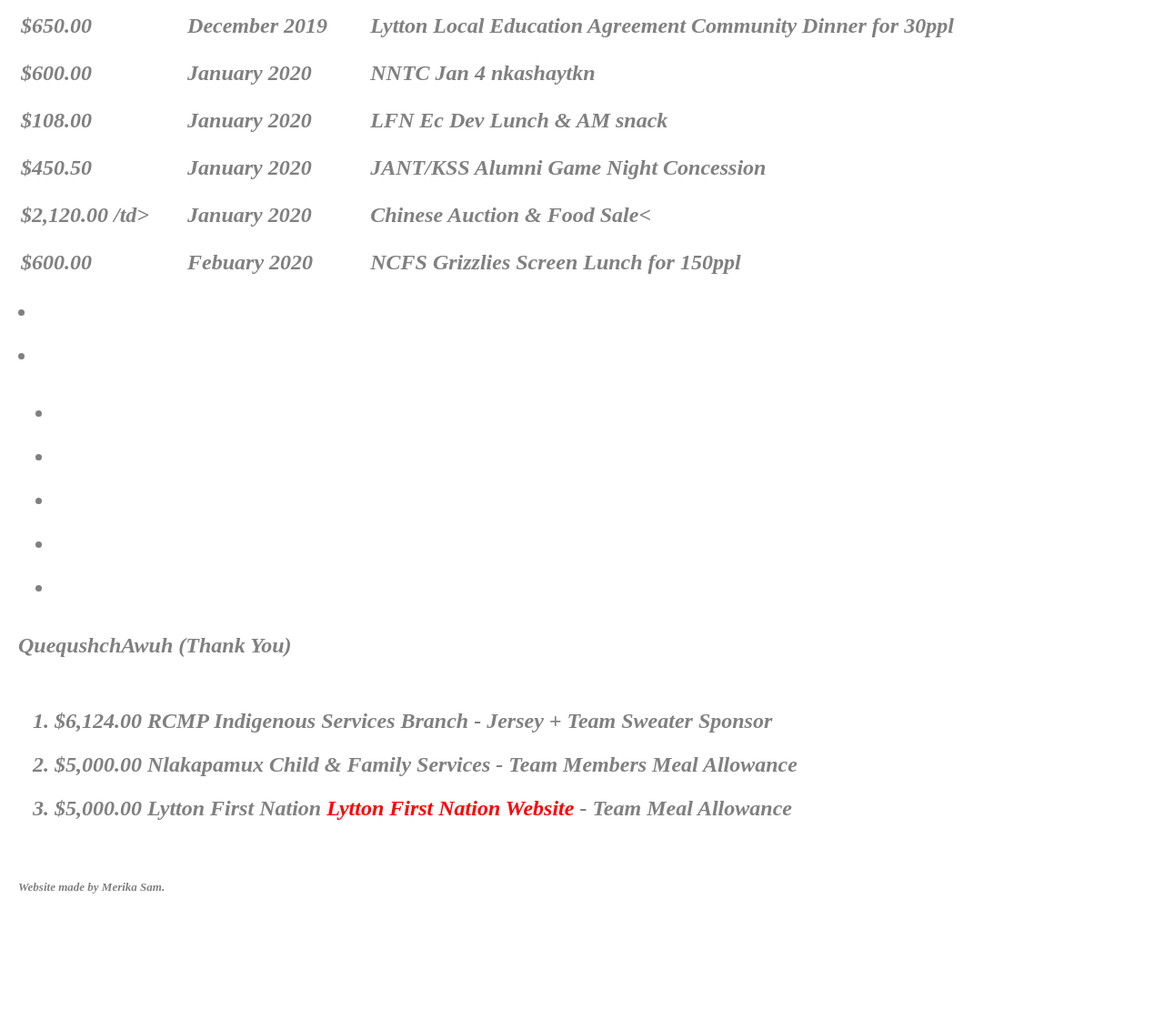
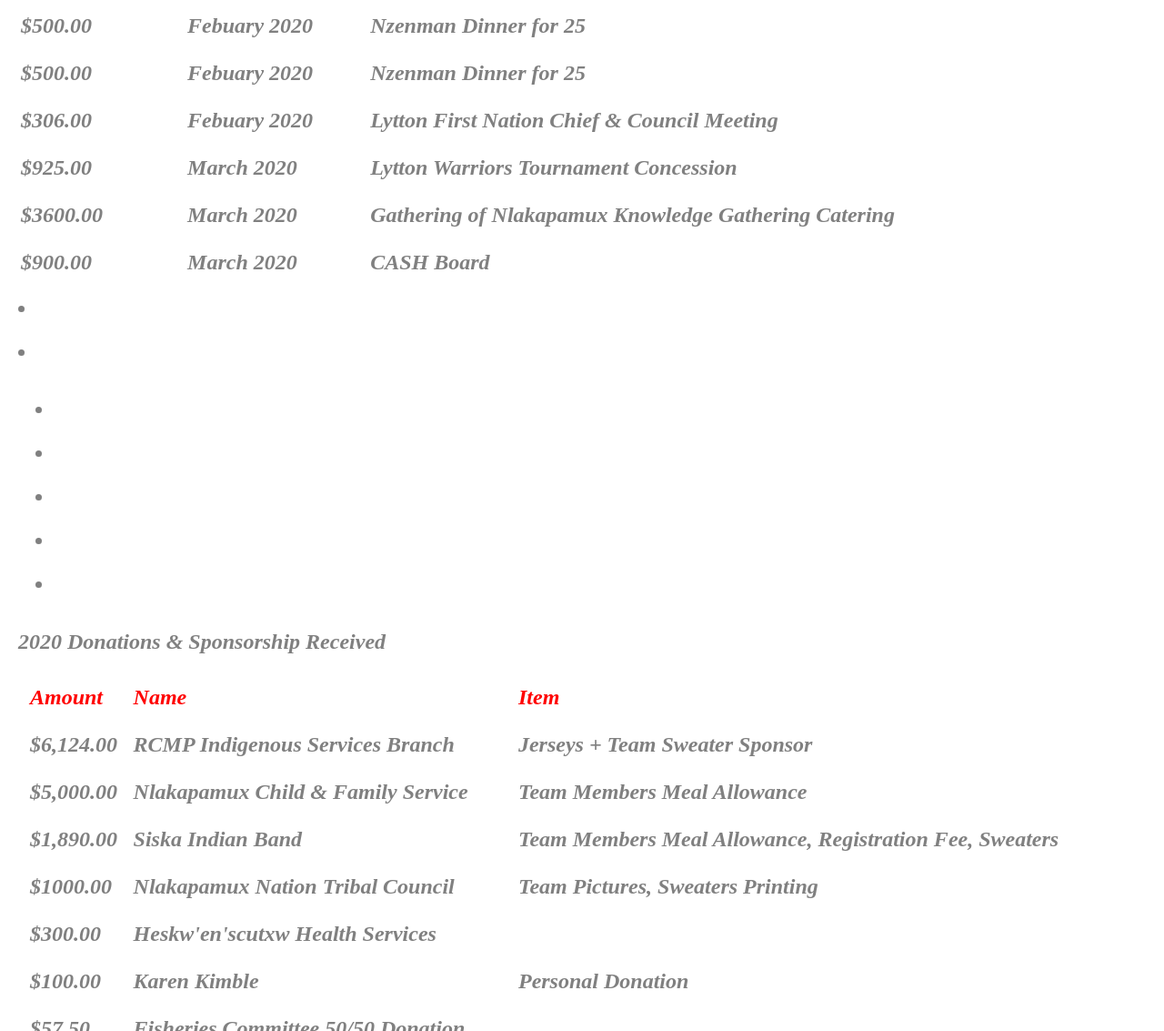
Before and after one commit to MerikaSam/Merika, a plain HTML site: page index.html in a window 1280 px wide. Shown: the part 3002-4135 px from the top of the page at 91% size. Before the commit the page ends 4015 px from the top, so only its background shows below. Drawn offline with Linux system fonts and the light colour scheme; files whose address does not match are found by name.

Commit message:
Update index.html

```diff
--- a/index.html
+++ b/index.html
@@ -45,9 +45,9 @@
 <!-- </div> -->
 
 <section>
-  <h2> Team Fundraising</h2>
+  <h2> 2020 Team Fundraising</h2>
 </section>
-<img src="images/basketballHoopFence.jpg" alt="basketball hoop fence" width="15%" />
+<!-- <img src="images/basketballHoopFence.jpg" alt="basketball hoop fence" width="15%" /> -->
 
 <section>
 <table style="100%">
@@ -186,16 +186,6 @@
       <td>JANT/KSS Alumni Game Night Concession</td>
     </tr>
 
-
-
-
-
-    500.00 	Nzenman Dinner for 25
-    500.00	Nzenman Dinner for 25
-    306.00	LFN Chief & Council mtg
-    3600.00	NLX Knowledge Keepers Gathering
-    925.00	Warriors Tournament Concession
-    900.00	CASH Board
     <tr>
       <td>$2,120.00 	/td>
       <td>January 2020</td>
@@ -209,11 +199,40 @@
     </tr>
 
     <tr>
-      <td></td>
-      <td></td>
-      <td></td>
+      <td>$500.00 	</td>
+      <td>Febuary 2020</td>
+      <td>Nzenman Dinner for 25</td>
     </tr>
 
+    <tr>
+      <td>$500.00	</td>
+      <td>Febuary 2020</td>
+      <td>Nzenman Dinner for 25</td>
+    </tr>
+
+    <tr>
+      <td>$306.00	</td>
+      <td>Febuary 2020</td>
+      <td>Lytton First Nation Chief & Council Meeting</td>
+    </tr>
+
+    <tr>
+      <td>$925.00</td>
+      <td>March 2020</td>
+      <td>Lytton Warriors Tournament Concession</td>
+    </tr>
+
+    <tr>
+      <td>$3600.00	</td>
+      <td>March 2020</td>
+      <td> Gathering of Nlakapamux Knowledge Gathering Catering </td>
+    </tr>
+
+    <tr>
+    <td>$900.00</td>
+      <td>March 2020</td>
+      <td>CASH Board</td>
+    </tr>
 
   </tr>
 </table>
@@ -234,15 +253,86 @@
   <li>  </li>
 
 </ul>
-  <h2> QuequshchAwuh (Thank You)</h2>
+  <h2> 2020 Donations & Sponsorship Received</h2>
+  <section>
+  <table style="100%">
+    <tr>
+      <th>Amount</th><th>Name </th><th>Item </th>
+    </tr>
+
+    <tr>
+      <td>$6,124.00 </td>
+      <td>RCMP Indigenous Services Branch</td>
+      <td>Jerseys + Team Sweater Sponsor</td>
+    </tr>
+
+    <tr>
+      <td>$5,000.00 </td>
+      <td>Nlakapamux Child & Family Service </td>
+      <td>Team Members Meal Allowance</td>
+    </tr>
+
+    <tr>
+      <td>$1,890.00 </td>
+      <td>Siska Indian Band</td>
+      <td> Team Members Meal Allowance, Registration Fee, Sweaters</td>
+    </tr>
+
+    <tr>
+      <td>$1000.00 </td>
+      <td>Nlakapamux Nation Tribal Council</td>
+      <td>Team Pictures, Sweaters Printing</td>
+    </tr>
+
+    <tr>
+      <td>$300.00 </td>
+      <td>Heskw'en'scutxw Health Services</td>
+      <td>  </td>
+    </tr>
+
+    <tr>
+      <td>$100.00 </td>
+      <td>Karen Kimble</td>
+      <td>Personal Donation</td>
+    </tr>
+
+    <tr>
+      <td>$57.50 </td>
+      <td>Fisheries Committee 50/50 Donation</td>
+      <td></td>
+    </tr>
+
+    <tr>
+      <td>$50.00  </td>
+      <td>Kyle Paul</td>
+      <td>Personal Donation</td>
+    </tr>
+
+    <tr>
+      <td> </td>
+      <td>Kanaka Bar Indian Band</td>
+      <td></td>
+    </tr>
+
+    <tr>
+      <td> </td>
+      <td>Callison & Hanna</td>
+      <td></td>
+    </tr>
+
+    </tr>
+  </table>
+
 </section>
 <section>
 
   <ol>
     <li>$6,124.00 RCMP Indigenous Services Branch - Jersey + Team Sweater Sponsor</li>
     <li>$5,000.00 Nlakapamux Child & Family Services - Team Members Meal Allowance </li>
-    <li>$5,000.00 Lytton First Nation <a href='http:www.lfn.band'> Lytton First Nation Website </a> - Team Meal Allowance </li>
+    <li>$5,000.00 Lytton First Nation  </li>
     <!-- <img src="images/LFN Logo.jpg" alt="LFN Logo" width="10%" /> -->
+
+<!-- <a href='http:www.lfn.band'> Lytton First Nation Website </a> - Team Meal Allowance -->
 
   </ol>
 </section>
```
